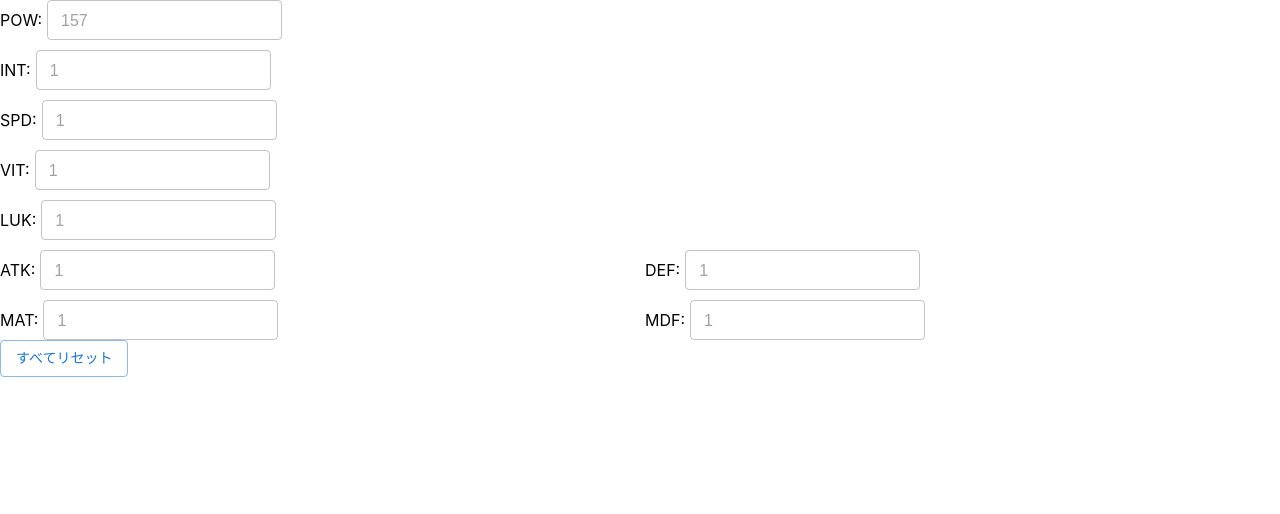
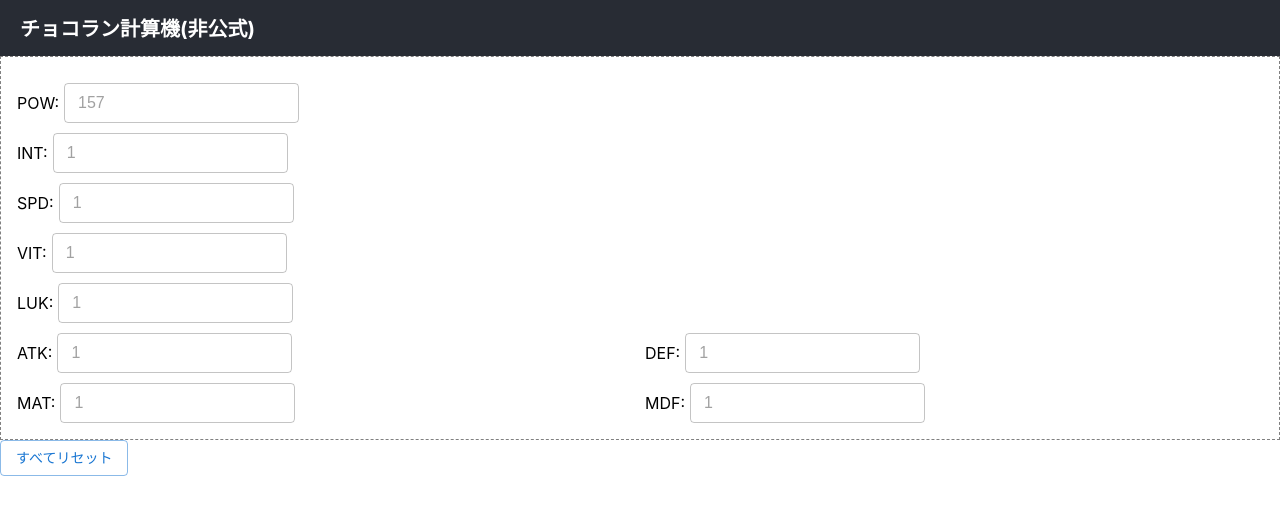
Before and after one commit to wagowa5/chococalc-front, a React (Create React App) app: page / in a window 1280 px wide. Shown: the top 514 px of the page. Built offline with nearby package versions, Linux system fonts and the light colour scheme.

Commit message:
headerを追加

```diff
--- a/src/App.css
+++ b/src/App.css
@@ -15,13 +15,17 @@
 
 .App-header {
   background-color: #282c34;
-  min-height: 100vh;
+  min-height: 25px;
   display: flex;
   flex-direction: column;
-  align-items: center;
+  align-items: start;
   justify-content: center;
-  font-size: calc(10px + 2vmin);
+  font-size: 10px;
   color: white;
+}
+
+.App-header h1 {
+  margin-left: 20px;
 }
 
 .App-link {
--- a/src/App.tsx
+++ b/src/App.tsx
@@ -24,13 +24,18 @@ function App() {
 
   return (
     <div className="app">
-      <CharacterArea />
+      <header className="App-header">
+        <h1>チョコラン計算機(非公式)</h1>
+      </header>
 
+      <div>
+        <CharacterArea />
 
-      <Button variant='outlined' onClick={handleSubmit} className="all-reset">
-        すべてリセット
-      </Button>
-      {/* 他のボタンも同様に */}
+        <Button variant='outlined' onClick={handleSubmit} className="all-reset">
+          すべてリセット
+        </Button>
+        {/* 他のボタンも同様に */}
+      </div>
     </div>
   );
 }
--- a/src/characterArea/CharacterArea.css
+++ b/src/characterArea/CharacterArea.css
@@ -9,6 +9,7 @@
 .character-container {
     display: flex;
     flex-direction: column;
+    margin-top: 10px;
 }
 
 .status-row {
--- a/src/characterArea/CharacterArea.tsx
+++ b/src/characterArea/CharacterArea.tsx
@@ -3,7 +3,7 @@ import { CharacterStatus } from '../interface/Status';
 import './CharacterArea.css';
 
 import theme from '../muiSetting/theme';
-import { TextField } from "@mui/material";
+import { TextField, Box } from "@mui/material";
 
 const CharacterArea = () => {
     // Status型のオブジェクトを初期化
@@ -37,7 +37,7 @@ const CharacterArea = () => {
     };
 
     return (
-        <>
+        <Box component="section" sx={{ p: 2, border: '1px dashed grey' }}>
             <div className="character-container">
             <div className="status-row">
                 <label htmlFor="pow">POW:</label>
@@ -82,7 +82,7 @@ const CharacterArea = () => {
                 </div>
             </div>
         </div>
-        </>
+        </Box>
     );
 };
 
```
